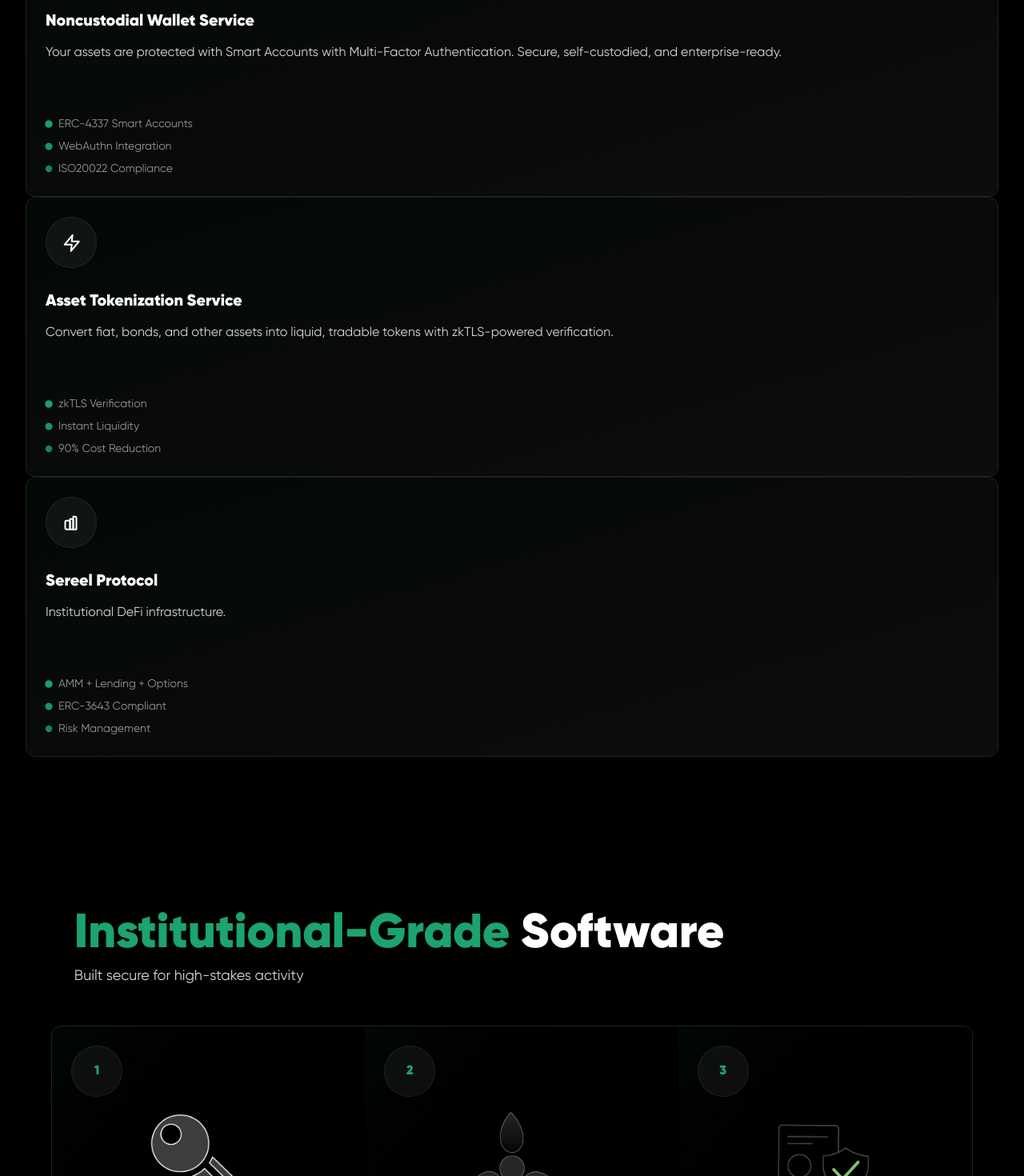
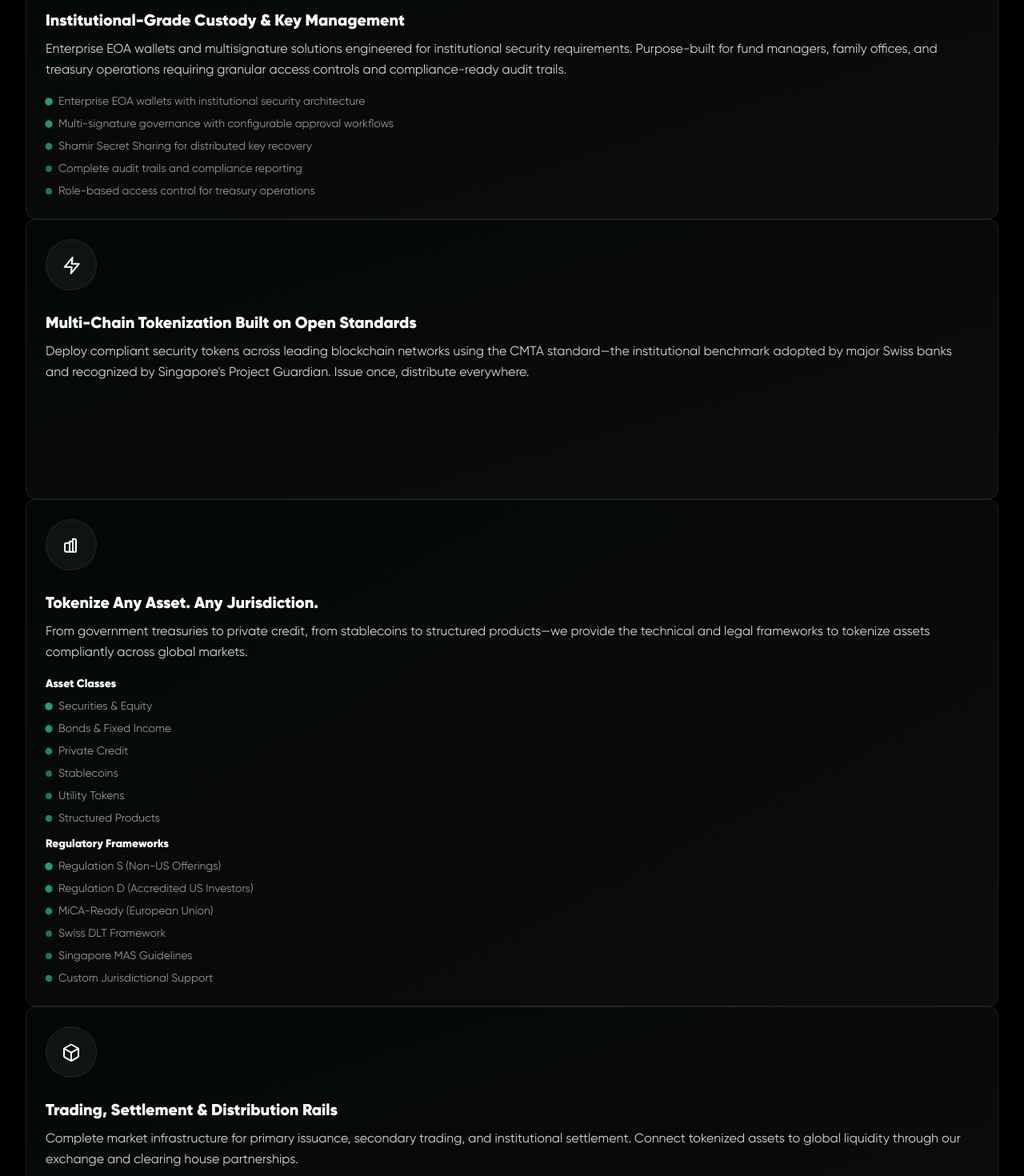
Before and after one commit to 0xsereel/website, a React (Vite) app: page / in a window 1280 px wide. Shown: the part 1160-2630 px from the top of the page at 80% size. Built offline with nearby package versions, Linux system fonts and the light colour scheme.

Commit message:
Replace CoreProduct.tsx with Platform Pillars section containing four pillars with detailed content for enterprise wallet infrastructure, tokenization engine, asset classes and regulatory support, and market infrastructure

```diff
--- a/src/components/Home/CoreProduct.tsx
+++ b/src/components/Home/CoreProduct.tsx
@@ -3,12 +3,9 @@ import { motion } from "framer-motion";
 import { AnimatedSection } from "../Animation/AnimatedSection";
 import { AnimatedCard } from "../Animation/AnimatedCard";
 import { GlowingText } from "../Animation/GlowingText";
-// import { useParallax } from "../../hooks/useParallax";
 
 export const CoreProduct = () => {
-  // const { ref, y } = useParallax(0.3);
-
-  const products = [
+  const pillars = [
     {
       icon: (
         <svg
@@ -27,13 +24,16 @@ export const CoreProduct = () => {
           />
         </svg>
       ),
-      title: "Noncustodial Wallet Service",
+      title: "Enterprise Wallet Infrastructure",
+      headline: "Institutional-Grade Custody & Key Management",
       description:
-        "Your assets are protected with Smart Accounts with Multi-Factor Authentication. Secure, self-custodied, and enterprise-ready.",
-      features: [
-        "ERC-4337 Smart Accounts",
-        "WebAuthn Integration",
-        "ISO20022 Compliance",
+        "Enterprise EOA wallets and multisignature solutions engineered for institutional security requirements. Purpose-built for fund managers, family offices, and treasury operations requiring granular access controls and compliance-ready audit trails.",
+      capabilities: [
+        "Enterprise EOA wallets with institutional security architecture",
+        "Multi-signature governance with configurable approval workflows",
+        "Shamir Secret Sharing for distributed key recovery",
+        "Complete audit trails and compliance reporting",
+        "Role-based access control for treasury operations",
       ],
     },
     {
@@ -54,19 +54,16 @@ export const CoreProduct = () => {
           />
         </svg>
       ),
-      title: "Asset Tokenization Service",
+      title: "Tokenization Engine",
+      headline: "Multi-Chain Tokenization Built on Open Standards",
       description:
-        "Convert fiat, bonds, and other assets into liquid, tradable tokens with zkTLS-powered verification.",
-      features: [
-        "zkTLS Verification",
-        "Instant Liquidity",
-        "90% Cost Reduction",
-      ],
+        "Deploy compliant security tokens across leading blockchain networks using the CMTA standard—the institutional benchmark adopted by major Swiss banks and recognized by Singapore's Project Guardian. Issue once, distribute everywhere.",
+      capabilities: [],
     },
     {
       icon: (
         <svg
-          width="25"
+          width="24"
           height="25"
           viewBox="0 0 24 25"
           fill="none"
@@ -95,26 +92,75 @@ export const CoreProduct = () => {
           />
         </svg>
       ),
-      title: "Sereel Protocol",
+      title: "Asset Classes & Regulatory Support",
+      headline: "Tokenize Any Asset. Any Jurisdiction.",
       description:
-        "Institutional DeFi infrastructure.",
-      features: [
-        "AMM + Lending + Options",
-        "ERC-3643 Compliant",
-        "Risk Management",
+        "From government treasuries to private credit, from stablecoins to structured products—we provide the technical and legal frameworks to tokenize assets compliantly across global markets.",
+      assetClasses: [
+        "Securities & Equity",
+        "Bonds & Fixed Income",
+        "Private Credit",
+        "Stablecoins",
+        "Utility Tokens",
+        "Structured Products",
+      ],
+      regulatoryFrameworks: [
+        "Regulation S (Non-US Offerings)",
+        "Regulation D (Accredited US Investors)",
+        "MiCA-Ready (European Union)",
+        "Swiss DLT Framework",
+        "Singapore MAS Guidelines",
+        "Custom Jurisdictional Support",
+      ],
+    },
+    {
+      icon: (
+        <svg
+          width="24"
+          height="25"
+          viewBox="0 0 24 25"
+          fill="none"
+          xmlns="http://www.w3.org/2000/svg"
+        >
+          <path
+            d="M21 16.8V8.80005C20.9996 8.44093 20.9071 8.08763 20.7315 7.77406C20.556 7.46049 20.3037 7.19682 20 7.00505L13 3.00505C12.696 2.81338 12.3511 2.71252 12 2.71252C11.6489 2.71252 11.304 2.81338 11 3.00505L4 7.00505C3.69626 7.19682 3.44398 7.46049 3.26846 7.77406C3.09294 8.08763 3.00036 8.44093 3 8.80005V16.8C3.00036 17.1592 3.09294 17.5125 3.26846 17.826C3.44398 18.1396 3.69626 18.4033 4 18.595L11 22.595C11.304 22.7867 11.6489 22.8876 12 22.8876C12.3511 22.8876 12.696 22.7867 13 22.595L20 18.595C20.3037 18.4033 20.556 18.1396 20.7315 17.826C20.9071 17.5125 20.9996 17.1592 21 16.8Z"
+            stroke="white"
+            strokeWidth="2"
+            strokeLinecap="round"
+            strokeLinejoin="round"
+          />
+          <path
+            d="M3.27002 7.72005L12 12.81L20.73 7.72005"
+            stroke="white"
+            strokeWidth="2"
+            strokeLinecap="round"
+            strokeLinejoin="round"
+          />
+          <path
+            d="M12 22.88V12.8"
+            stroke="white"
+            strokeWidth="2"
+            strokeLinecap="round"
+            strokeLinejoin="round"
+          />
+        </svg>
+      ),
+      title: "Market Infrastructure",
+      headline: "Trading, Settlement & Distribution Rails",
+      description:
+        "Complete market infrastructure for primary issuance, secondary trading, and institutional settlement. Connect tokenized assets to global liquidity through our exchange and clearing house partnerships.",
+      capabilities: [
+        "Primary issuance and distribution infrastructure",
+        "Secondary market connectivity",
+        "T+0 settlement capabilities",
+        "Institutional custody integrations",
+        "OTC and exchange connectivity",
       ],
     },
   ];
 
   return (
     <section className="w-full flex items-center justify-center py-12 sm:py-16 lg:py-20 xl:py-24 relative overflow-hidden safe-area-padding">
-      {/* Parallax Background */}
-      {/* <motion.div
-        ref={ref}
-        className="absolute inset-0 bg-gradient-to-br from-[#1CA36E]/5 via-transparent to-[#1CA36E]/10"
-        style={{ y }}
-      /> */}
-
       <div className="w-[95%] max-w-7xl mx-auto relative z-10 responsive-container">
         <AnimatedSection className="w-full flex items-center justify-center flex-col">
           <motion.h3
@@ -124,8 +170,7 @@ export const CoreProduct = () => {
             transition={{ duration: 0.8 }}
             viewport={{ once: true }}
           >
-            Our{" "}
-            <GlowingText className="text-[#1CA36E]">Core Products</GlowingText>
+            <GlowingText className="text-[#1CA36E]">Platform Pillars</GlowingText>
           </motion.h3>
           <motion.p
             className="mt-2 text-center text-[#D5D5D5] text-sm sm:text-base lg:text-lg max-w-2xl mx-auto"
@@ -134,7 +179,7 @@ export const CoreProduct = () => {
             transition={{ duration: 0.8, delay: 0.2 }}
             viewport={{ once: true }}
           >
-            The solutions we offer are seamless, secure and accessible
+            Enterprise-grade infrastructure for tokenizing and managing digital assets
           </motion.p>
         </AnimatedSection>
 
@@ -142,7 +187,7 @@ export const CoreProduct = () => {
           className="responsive-grid mt-12 sm:mt-16"
           variant="stagger"
         >
-          {products.map((product, index) => (
+          {pillars.map((pillar, index) => (
             <AnimatedCard
               key={index}
               className="w-full min-h-[320px] sm:min-h-[350px] border border-[#202026] rounded-xl p-4 sm:p-6 bg-gradient-to-br from-[#1CA36E]/5 to-white/5 hover:border-[#1CA36E]/50 transition-all duration-300 flex flex-col"
@@ -158,20 +203,55 @@ export const CoreProduct = () => {
                   }}
                   transition={{ duration: 0.3 }}
                 >
-                  {product.icon}
+                  {pillar.icon}
                 </motion.div>
               </div>
 
               <div className="mt-2 sm:mt-3 flex-1 flex flex-col">
-                <h3 className="font-gilroy-bold text-lg sm:text-xl mb-2 sm:mb-3 text-white">
-                  {product.title}
+                <h3 className="font-gilroy-bold text-lg sm:text-xl mb-2 text-white">
+                  {pillar.headline}
                 </h3>
-                <p className="text-[#D5D5D5] mb-3 sm:mb-4 leading-relaxed text-sm sm:text-base flex-1">
-                  {product.description}
+                <p className="text-[#D5D5D5] mb-3 sm:mb-4 leading-relaxed text-sm sm:text-base">
+                  {pillar.description}
                 </p>
 
+                {pillar.capabilities && pillar.capabilities.length > 0 && (
                   <div className="space-y-2">
-                  {product.features.map((feature, idx) => (
+                    {pillar.capabilities.map((capability, idx) => (
+                      <motion.div
+                        key={idx}
+                        className="flex items-start gap-2 text-sm text-[#969696]"
+                        initial={{ opacity: 0, x: -20 }}
+                        whileInView={{ opacity: 1, x: 0 }}
+                        transition={{ duration: 0.5, delay: idx * 0.1 }}
+                        viewport={{ once: true }}
+                      >
+                        <motion.span
+                          className="w-2 h-2 bg-[#1CA36E] rounded-full mt-1.5 shrink-0"
+                          animate={{
+                            scale: [1, 1.2, 1],
+                            opacity: [0.7, 1, 0.7],
+                          }}
+                          transition={{
+                            duration: 2,
+                            repeat: Infinity,
+                            delay: idx * 0.3,
+                          }}
+                        />
+                        <span>{capability}</span>
+                      </motion.div>
+                    ))}
+                  </div>
+                )}
+
+                {pillar.assetClasses && (
+                  <div className="space-y-3">
+                    <div>
+                      <h4 className="font-gilroy-bold text-sm text-white mb-2">
+                        Asset Classes
+                      </h4>
+                      <div className="space-y-2">
+                        {pillar.assetClasses.map((asset, idx) => (
                           <motion.div
                             key={idx}
                             className="flex items-center gap-2 text-sm text-[#969696]"
@@ -192,10 +272,44 @@ export const CoreProduct = () => {
                                 delay: idx * 0.3,
                               }}
                             />
-                      {feature}
+                            {asset}
                           </motion.div>
                         ))}
                       </div>
+                    </div>
+                    <div>
+                      <h4 className="font-gilroy-bold text-sm text-white mb-2">
+                        Regulatory Frameworks
+                      </h4>
+                      <div className="space-y-2">
+                        {pillar.regulatoryFrameworks?.map((framework, idx) => (
+                          <motion.div
+                            key={idx}
+                            className="flex items-center gap-2 text-sm text-[#969696]"
+                            initial={{ opacity: 0, x: -20 }}
+                            whileInView={{ opacity: 1, x: 0 }}
+                            transition={{ duration: 0.5, delay: idx * 0.1 }}
+                            viewport={{ once: true }}
+                          >
+                            <motion.span
+                              className="w-2 h-2 bg-[#1CA36E] rounded-full"
+                              animate={{
+                                scale: [1, 1.2, 1],
+                                opacity: [0.7, 1, 0.7],
+                              }}
+                              transition={{
+                                duration: 2,
+                                repeat: Infinity,
+                                delay: idx * 0.3,
+                              }}
+                            />
+                            {framework}
+                          </motion.div>
+                        ))}
+                      </div>
+                    </div>
+                  </div>
+                )}
               </div>
             </AnimatedCard>
           ))}
```
Lines whose indentation alone changed are shown as unchanged.
